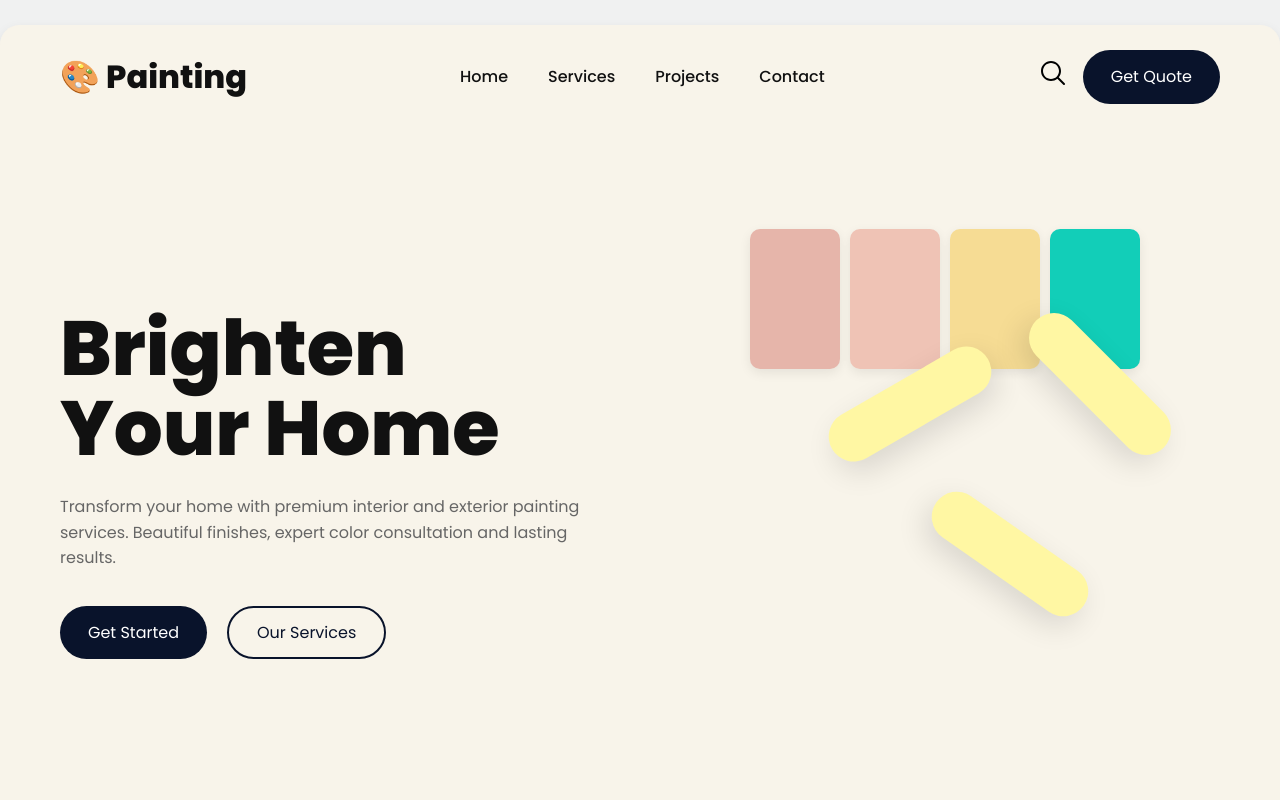
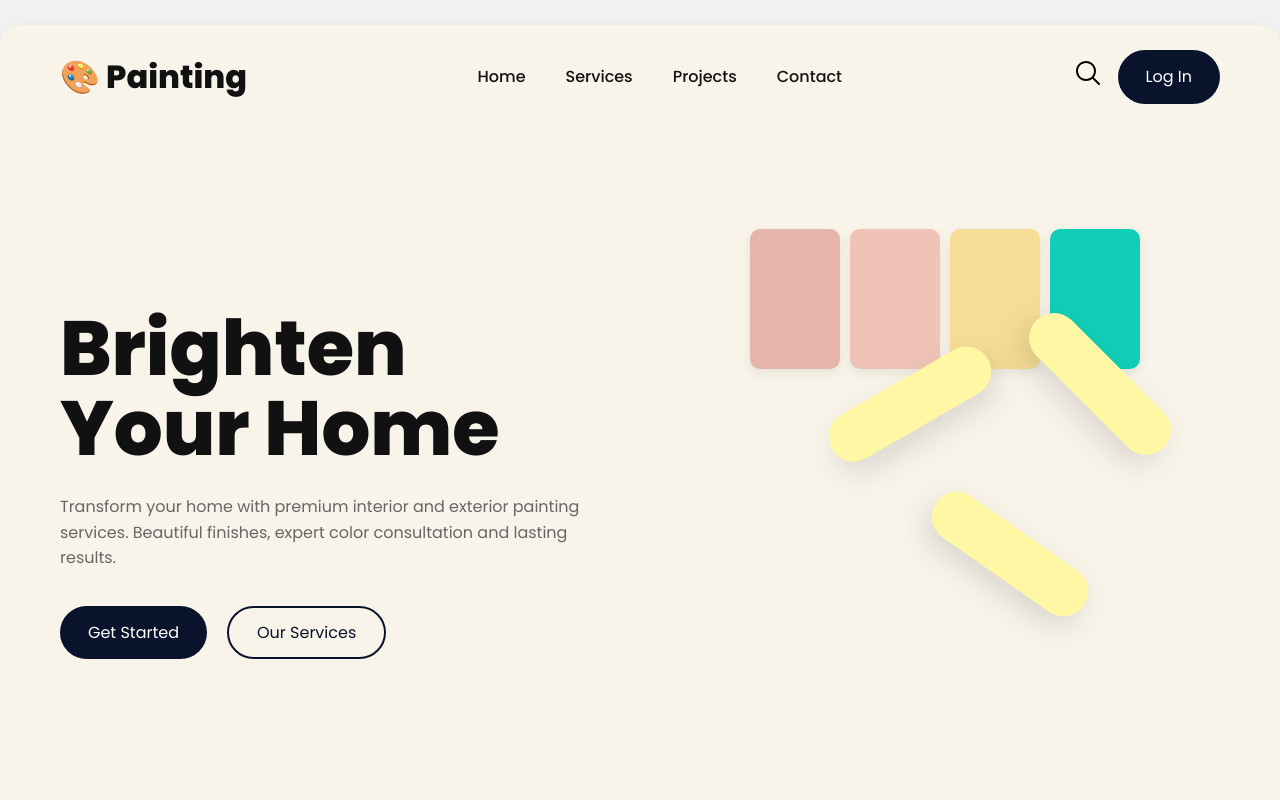
Before and after one commit to mysidhi/paintwebsite, a plain HTML site: page index.html in a window 1280 px wide. Shown: the top 800 px of the page. Drawn offline with Linux system fonts and the light colour scheme.

Commit message:
Update index.html

```diff
--- a/index.html
+++ b/index.html
@@ -32,8 +32,8 @@
 <path d="M 13 3 C 7.4889971 3 3 7.4889971 3 13 C 3 18.511003 7.4889971 23 13 23 C 15.396508 23 17.597385 22.148986 19.322266 20.736328 L 25.292969 26.707031 A 1.0001 1.0001 0 1 0 26.707031 25.292969 L 20.736328 19.322266 C 22.148986 17.597385 23 15.396508 23 13 C 23 7.4889971 18.511003 3 13 3 z M 13 5 C 17.430123 5 21 8.5698774 21 13 C 21 17.430123 17.430123 21 13 21 C 8.5698774 21 5 17.430123 5 13 C 5 8.5698774 8.5698774 5 13 5 z"></path>
 
 </svg>
-</a>
-        <a href="#" class="btn desktop-btn">Get Quote</a>
+
+        <a href="#" class="btn desktop-btn">Log In</a>
 
         <div class="hamburger" id="hamburger">
             <span></span>
```
